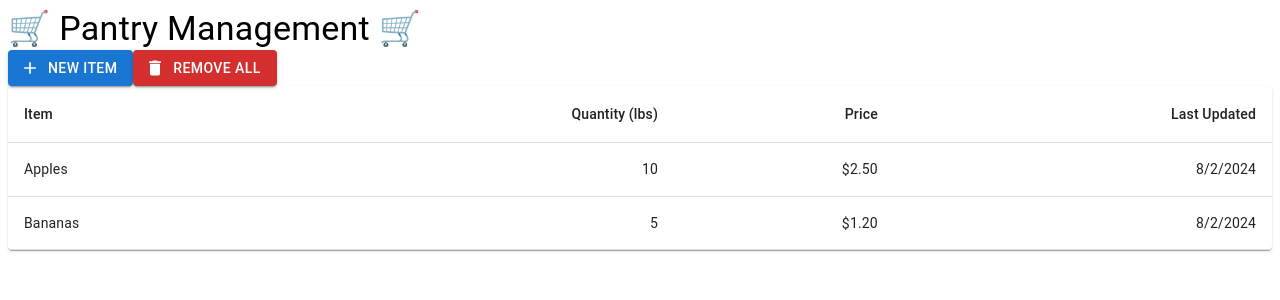
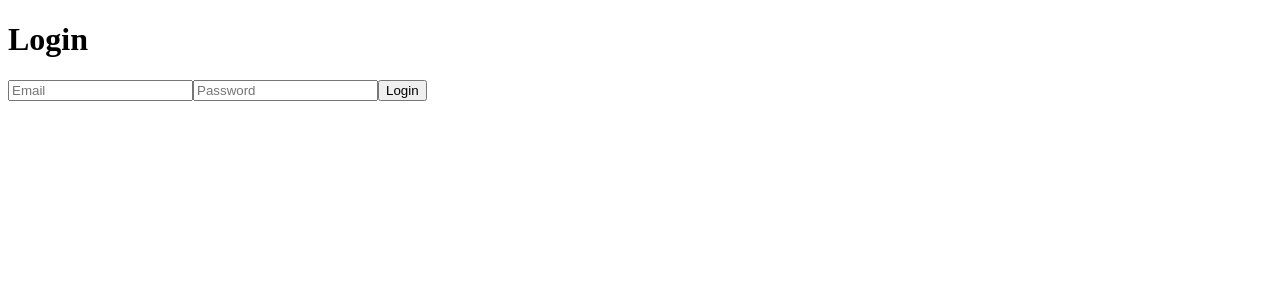
Before and after one commit to AveryLor/pantry-management, a Next.js app: page / in a window 1280 px wide. Shown: the top 300 px of the page. Built offline with nearby package versions, Linux system fonts and the light colour scheme.

Commit message:
Attempted to fix routing.

```diff
--- a/src/app/page.tsx
+++ b/src/app/page.tsx
@@ -1,158 +1,18 @@
 'use client';
 
-import React, { useState } from 'react';
-import { Box, Typography, Button, TextField, Modal, Table, TableBody, TableCell, TableContainer, TableHead, TableRow, Paper } from '@mui/material';
-import { Add as AddIcon, Delete as DeleteIcon } from '@mui/icons-material';
-
-const Home: React.FC = () => {
-  const [inventory, setInventory] = useState([
-    { name: 'Apples', quantity: 10, price: 2.5, lastUpdated: new Date() },
-    { name: 'Bananas', quantity: 5, price: 1.2, lastUpdated: new Date() }
-  ]);
-  const [open, setOpen] = useState(false);
-  const [itemName, setItemName] = useState('');
-  const [error, setError] = useState('');
-
-  const handleOpen = () => setOpen(true);
-  const handleClose = () => setOpen(false);
-
-  const handleAddItem = () => {
-    if (!itemName || itemName.trim() === '') {
-      setError('Invalid item name');
-      return;
-    }
-    setInventory((prevInventory) => [
-      ...prevInventory,
-      { name: itemName, quantity: 1, price: 1.0, lastUpdated: new Date() }
-    ]);
-    setItemName('');
-    handleClose();
-  };
-
-  const removeAllItems = () => {
-    setInventory([]);
-  };
-
-  const formatDate = (date: Date) => {
-    // Format date here (for client-side rendering)
-    return new Intl.DateTimeFormat('en-US').format(date);
-  };
-
-  return (
-    <div className="min-h-screen flex items-center justify-center bg-blue-50 py-6">
-      <div className="bg-white p-6 rounded-lg shadow-lg w-full max-w-4xl">
-        <Typography variant="h4" component="h1" className="text-center text-teal-600 font-bold mb-6">
-          🛒 Pantry Management 🛒
-        </Typography>
-        <div className="flex justify-between mb-4">
-          <div>
-            <Button
-              variant="contained"
-              color="primary"
-              onClick={handleOpen}
-              startIcon={<AddIcon />}
-            >
-              New Item
-            </Button>
-            <Button
-              variant="contained"
-              color="error"
-              onClick={removeAllItems}
-              startIcon={<DeleteIcon />}
-              className="ml-2"
-            >
-              Remove All
-            </Button>
-          </div>
-        </div>
-        <TableContainer component={Paper} className="mb-4">
-          <Table>
-            <TableHead>
-              <TableRow>
-                <TableCell className="bg-teal-600 text-white font-bold">Item</TableCell>
-                <TableCell align="right" className="bg-teal-600 text-white font-bold">Quantity (lbs)</TableCell>
-                <TableCell align="right" className="bg-teal-600 text-white font-bold">Price</TableCell>
-                <TableCell align="right" className="bg-teal-600 text-white font-bold">Last Updated</TableCell>
-              </TableRow>
-            </TableHead>
-            <TableBody>
-              {inventory.length > 0 ? (
-                inventory.map((item, index) => (
-                  <TableRow key={index} className="odd:bg-teal-50">
-                    <TableCell>{item.name}</TableCell>
-                    <TableCell align="right">{item.quantity}</TableCell>
-                    <TableCell align="right">${item.price.toFixed(2)}</TableCell>
-                    <TableCell align="right">{formatDate(item.lastUpdated)}</TableCell>
-                  </TableRow>
-                ))
-              ) : (
-                <TableRow>
-                  <TableCell colSpan={4} align="center">
-                    <Typography>No items in inventory</Typography>
-                  </TableCell>
-                </TableRow>
-              )}
-            </TableBody>
-          </Table>
-        </TableContainer>
-        {error && <Typography color="error" className="text-center mb-4">{error}</Typography>}
-      </div>
-      <Modal
-        open={open}
-        onClose={handleClose}
-        aria-labelledby="modal-title"
-        aria-describedby="modal-description"
-      >
-        <Box className="absolute top-1/2 left-1/2 transform -translate-x-1/2 -translate-y-1/2 bg-white p-6 rounded-lg shadow-lg w-full max-w-md">
-          <Typography id="modal-title" variant="h6" component="h2" className="text-teal-600">
-            Add Item
-          </Typography>
-          <div className="flex flex-col mt-4">
-            <TextField
-              id="item-name"
-              label="Item"
-              variant="outlined"
-              fullWidth
-              value={itemName}
-              onChange={(e) => setItemName(e.target.value)}
-              className="mb-4"
-            />
-            <Button
-              variant="contained"
-              color="primary"
-              onClick={handleAddItem}
-            >
-              Add
-            </Button>
-          </div>
-        </Box>
-      </Modal>
-    </div>
-  );
-};
-
-export default Home;
-
-
-// TODO: Working on using components instead of adding everything together
-
-/*
-
-'use client'
-
-import React, { useState } from 'react';
+import { useState } from 'react';
+import { useRouter } from 'next/navigation';
 import { Box, CssBaseline } from '@mui/material';
-import Dashboard from '../components/Dashboard'
+import Dashboard from '../components/Dashboard';
 import InventoryList from '../components/InventoryList';
 import AddRemoveItems from '../components/AddRemoveItems';
-import Analytics from '../components/Analytics';
-import Settings from '../components/Settings';
 
 type Page = 'Dashboard' | 'Inventory' | 'Add/Remove' | 'Analytics' | 'Settings';
 
 export default function Home() {
   const [currentPage, setCurrentPage] = useState<Page>('Dashboard');
   const [searchTerm, setSearchTerm] = useState<string>('');
+  const router = useRouter();
 
   const handlePageChange = (pageName: Page) => {
     setCurrentPage(pageName);
@@ -175,6 +35,55 @@ export default function Home() {
     }
   };
 
+  // Handle login state here
+  const [isAuthenticated, setIsAuthenticated] = useState<boolean>(false);
+
+  const handleLogin = async (email: string, password: string) => {
+    try {
+      const res = await fetch('/api/login', {
+        method: 'POST',
+        headers: {
+          'Content-Type': 'application/json',
+        },
+        body: JSON.stringify({ email, password }),
+      });
+
+      if (res.ok) {
+        setIsAuthenticated(true);
+        router.push('/home'); // Redirect to home page after successful login
+      } else {
+        console.error('Login failed.');
+        setIsAuthenticated(false);
+      }
+    } catch (error) {
+      console.error('Error during login:', error);
+      setIsAuthenticated(false);
+    }
+  };
+
+  if (!isAuthenticated) {
+    return (
+      <div className="grid place-items-center h-screen">
+        <div className="shadow-lg p-5 rounded-lg border-t-4 border-green-400">
+          <h1 className="text-xl font-bold my-4">Login</h1>
+          <form
+            onSubmit={(e) => {
+              e.preventDefault();
+              const email = (e.target as any).email.value;
+              const password = (e.target as any).password.value;
+              handleLogin(email, password);
+            }}
+            className="flex flex-col gap-3"
+          >
+            <input type="text" placeholder="Email" name="email" required />
+            <input type="password" placeholder="Password" name="password" required />
+            <button className="bg-green-600 cursor-pointer text-white px-6 py-2 rounded">Login</button>
+          </form>
+        </div>
+      </div>
+    );
+  }
+
   return (
     <Box sx={{ display: 'flex' }}>
       <CssBaseline />
@@ -184,5 +93,3 @@ export default function Home() {
     </Box>
   );
 }
-
-*/
```
Also changed, not shown: src/api/register/route.js (+15 -10 lines), src/components/LoginForm.jsx (+52 -12 lines).
